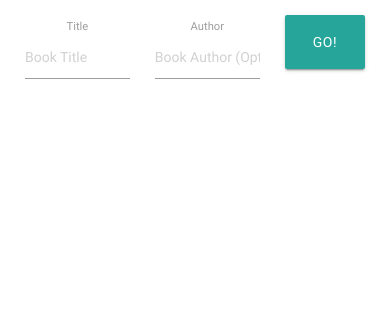
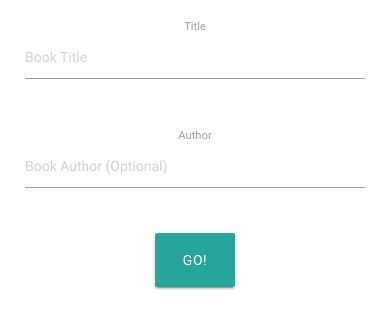
Before and after one commit to kellylougheed/books-n-gifs, a plain HTML site: page index.html in a window 390 px wide. Shown: the part 167-496 px from the top of the page. Drawn offline with nearby package versions, Linux system fonts and the light colour scheme.

Commit message:
Make responsive

```diff
--- a/style.css
+++ b/style.css
@@ -15,11 +15,16 @@ body {
     grid-template-columns: 2fr 2fr 1fr;
 }
 
-#controls div {
+#controls div, h1 {
     text-align: center;
 }
 
 h1 {
-    text-align: center;
     font-family: 'Abril Fatface';
 }
+
+@media (max-width: 750px) {
+    #parent, #controls {
+        grid-template-columns: 1fr;
+    }
+}
```
